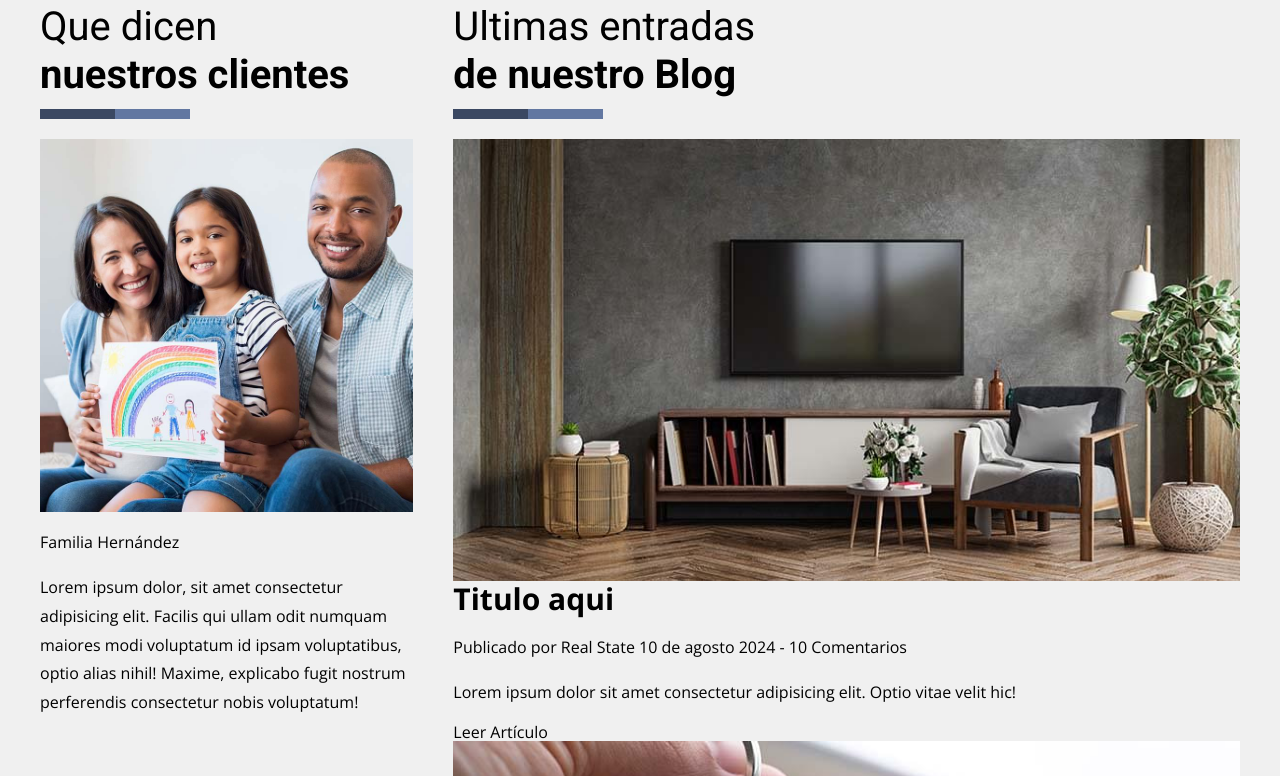
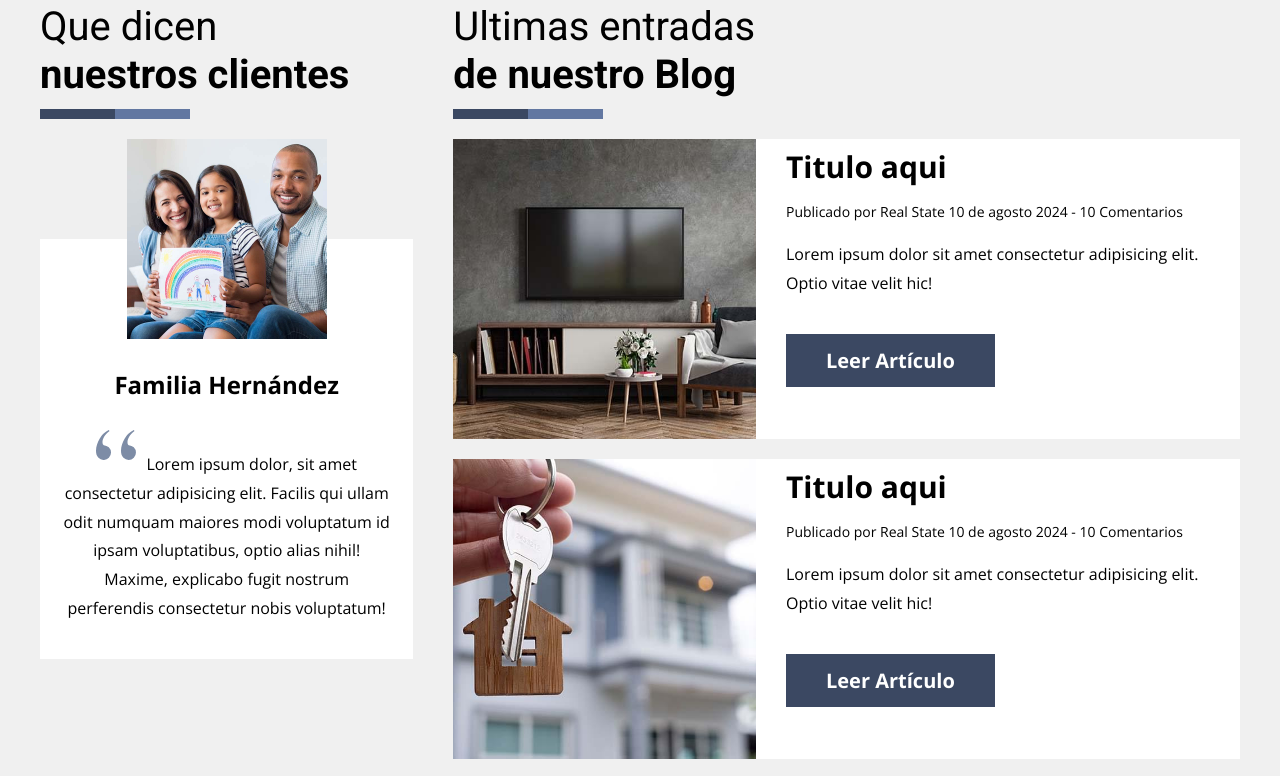
Before and after one commit to contactofernando/realstateapp, a website: page index.html in a window 1280 px wide. Shown: the part 2633-3409 px from the top of the page. Drawn offline with nearby package versions, Linux system fonts and the light colour scheme.

Commit message:
Agregado CSS a la seccion blog y testimoniales

```diff
--- a/src/scss/ui/contenido/_testimonial-blog.scss
+++ b/src/scss/ui/contenido/_testimonial-blog.scss
@@ -19,3 +19,70 @@
         @include m.heading(true);
     }
 }
+
+.testimonial {
+    text-align: center;
+
+    &__imagen {
+        width: 20rem;
+        margin: 0 auto;
+    }
+
+    &__contenido {
+        background-color: v.$blanco;
+        margin-top: -10rem;
+        padding: 10rem 2rem 2rem 2rem;
+    }
+
+    &__nombre {
+        font-size: 2.4rem;
+        font-weight: 700;
+    }
+    &__texto {
+        &::before {
+            content: '';
+            background-image: url(../img/quote.svg);
+            background-repeat: no-repeat;
+            display: inline-block;
+            width: 4rem;
+            height: 4rem;
+            margin-right: 1rem;
+        }
+    }
+}
+
+.entrada {
+    background-color: v.$blanco;
+    margin-bottom: 2rem;
+
+    @include m.tablet {
+        @include m.grid(5, 2rem);
+    }
+    &__imagen-contenedor {
+        @include m.tablet {
+            grid-column:  1 / 3;
+        }
+    }
+    &__imagen {
+        height: 30rem;
+        object-fit: cover;
+        width: 100%;
+    }
+
+    &__contenido {
+        padding: 1rem;
+        @include m.tablet {
+            grid-column: 3 / 6;
+        }
+    }
+    &__meta {
+        font-size: 1.4rem;
+    }
+    &__enlace {
+        @include m.boton(v.$primario, v.$blanco);
+        display: block;
+        @include m.tablet {
+            display: inline-block;
+        }
+    }
+}
```
Also changed, not shown: build/css/app.css, 1 other file.
